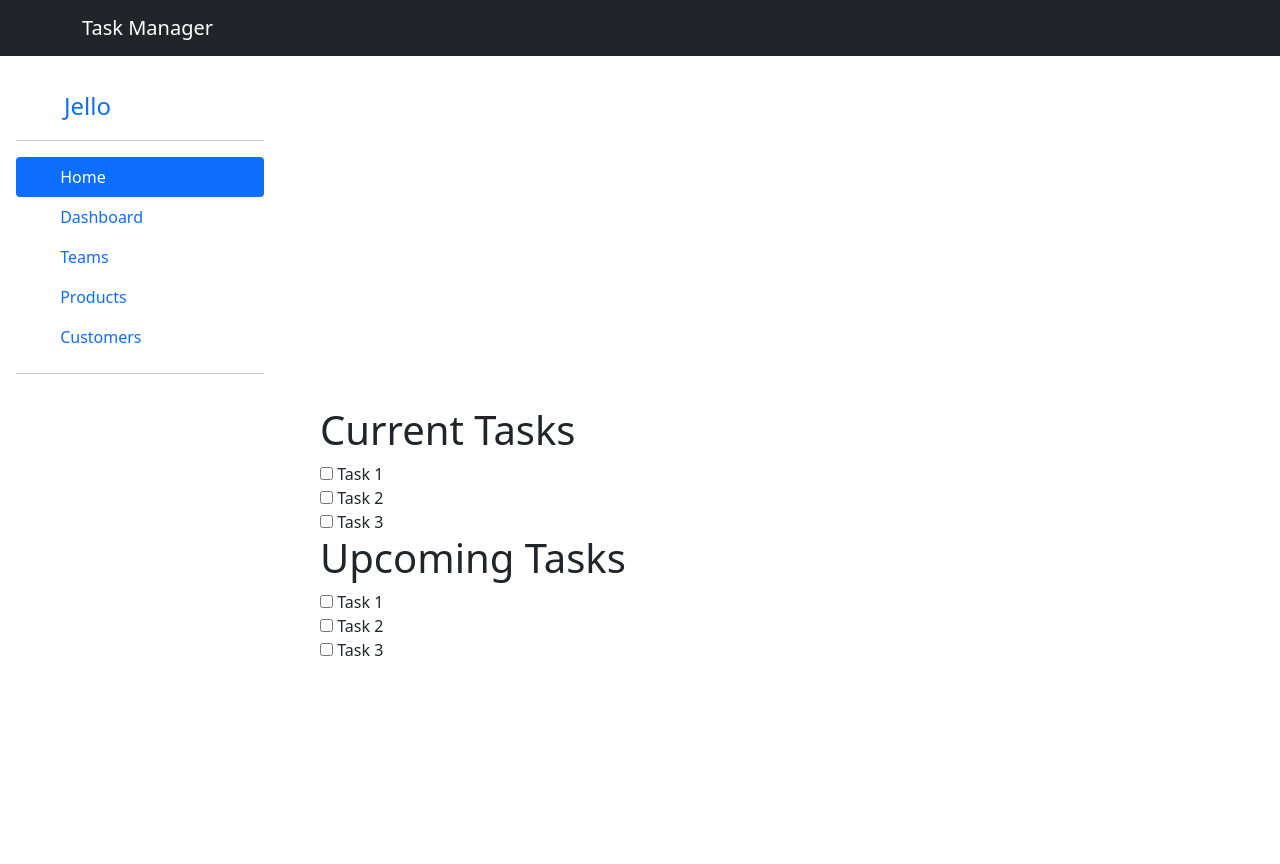
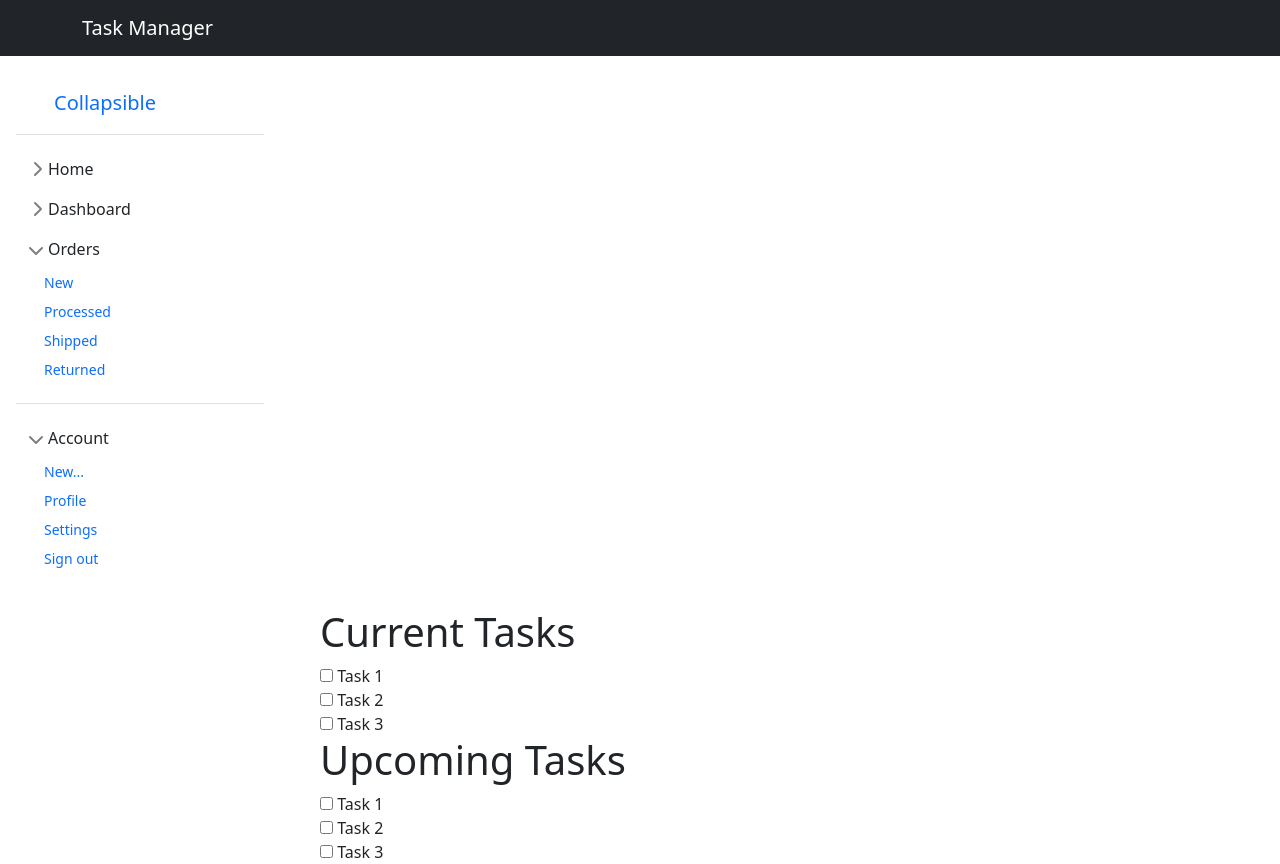
Before and after one commit to Ash281/5CCS2SEG-Team-Impala, a Django app: template tasks/templates/dashboard.html in a window 1280 px wide. Before the commit the page ends 656 px from the top, so only its background shows below. Run offline with Django 4.2, Linux system fonts and the light colour scheme; the template is opened without the code that fills it, so the values that code supplies are empty; some libraries are stand-ins or nearby versions.

Commit message:
carry on dashboard

```diff
--- a/tasks/templates/partials/sidebar.html
+++ b/tasks/templates/partials/sidebar.html
@@ -1,40 +1,60 @@
-<div class="d-flex flex-column flex-shrink-0 p-3 bg-body-tertiary" style="width: 280px;">
-    <a href="/" class="d-flex align-items-center mb-3 mb-md-0 me-md-auto link-body-emphasis text-decoration-none">
-      <svg class="bi pe-none me-2" width="40" height="32"><use xlink:href="#bootstrap"></use></svg>
-      <span class="fs-4">Jello</span>
+<div class="flex-shrink-0 p-3" style="width: 280px;">
+    <a href="/" class="d-flex align-items-center pb-3 mb-3 link-body-emphasis text-decoration-none border-bottom">
+      <svg class="bi pe-none me-2" width="30" height="24"><use xlink:href="#bootstrap"></use></svg>
+      <span class="fs-5 fw-semibold">Collapsible</span>
     </a>
-    <hr>
-    <ul class="nav nav-pills flex-column mb-auto">
-      <li class="nav-item">
-        <a href="#" class="nav-link active" aria-current="page">
-          <svg class="bi pe-none me-2" width="16" height="16"><use xlink:href="#home"></use></svg>
+    <ul class="list-unstyled ps-0">
+      <li class="mb-1">
+        <button class="btn btn-toggle d-inline-flex align-items-center rounded border-0 collapsed" data-bs-toggle="collapse" data-bs-target="#home-collapse" aria-expanded="false">
           Home
-        </a>
+        </button>
+        <div class="collapse" id="home-collapse" style="">
+          <ul class="btn-toggle-nav list-unstyled fw-normal pb-1 small">
+            <li><a href="#" class="link-body-emphasis d-inline-flex text-decoration-none rounded">Overview</a></li>
+            <li><a href="#" class="link-body-emphasis d-inline-flex text-decoration-none rounded">Updates</a></li>
+            <li><a href="#" class="link-body-emphasis d-inline-flex text-decoration-none rounded">Reports</a></li>
+          </ul>
+        </div>
       </li>
-      <li>
-        <a href="#" class="nav-link link-body-emphasis">
-          <svg class="bi pe-none me-2" width="16" height="16"><use xlink:href="#speedometer2"></use></svg>
+      <li class="mb-1">
+        <button class="btn btn-toggle d-inline-flex align-items-center rounded border-0 collapsed" data-bs-toggle="collapse" data-bs-target="#dashboard-collapse" aria-expanded="false">
           Dashboard
-        </a>
+        </button>
+        <div class="collapse" id="dashboard-collapse" style="">
+          <ul class="btn-toggle-nav list-unstyled fw-normal pb-1 small">
+            <li><a href="#" class="link-body-emphasis d-inline-flex text-decoration-none rounded">Overview</a></li>
+            <li><a href="#" class="link-body-emphasis d-inline-flex text-decoration-none rounded">Weekly</a></li>
+            <li><a href="#" class="link-body-emphasis d-inline-flex text-decoration-none rounded">Monthly</a></li>
+            <li><a href="#" class="link-body-emphasis d-inline-flex text-decoration-none rounded">Annually</a></li>
+          </ul>
+        </div>
       </li>
-      <li>
-        <a href="#" class="nav-link link-body-emphasis">
-          <svg class="bi pe-none me-2" width="16" height="16"><use xlink:href="#table"></use></svg>
-          Teams
-        </a>
+      <li class="mb-1">
+        <button class="btn btn-toggle d-inline-flex align-items-center rounded border-0" data-bs-toggle="collapse" data-bs-target="#orders-collapse" aria-expanded="true">
+          Orders
+        </button>
+        <div class="collapse show" id="orders-collapse" style="">
+          <ul class="btn-toggle-nav list-unstyled fw-normal pb-1 small">
+            <li><a href="#" class="link-body-emphasis d-inline-flex text-decoration-none rounded">New</a></li>
+            <li><a href="#" class="link-body-emphasis d-inline-flex text-decoration-none rounded">Processed</a></li>
+            <li><a href="#" class="link-body-emphasis d-inline-flex text-decoration-none rounded">Shipped</a></li>
+            <li><a href="#" class="link-body-emphasis d-inline-flex text-decoration-none rounded">Returned</a></li>
+          </ul>
+        </div>
       </li>
-      <li>
-        <a href="#" class="nav-link link-body-emphasis">
-          <svg class="bi pe-none me-2" width="16" height="16"><use xlink:href="#grid"></use></svg>
-          Products
-        </a>
-      </li>
-      <li>
-        <a href="#" class="nav-link link-body-emphasis">
-          <svg class="bi pe-none me-2" width="16" height="16"><use xlink:href="#people-circle"></use></svg>
-          Customers
-        </a>
+      <li class="border-top my-3"></li>
+      <li class="mb-1">
+        <button class="btn btn-toggle d-inline-flex align-items-center rounded border-0" data-bs-toggle="collapse" data-bs-target="#account-collapse" aria-expanded="true">
+          Account
+        </button>
+        <div class="collapse show" id="account-collapse" style="">
+          <ul class="btn-toggle-nav list-unstyled fw-normal pb-1 small">
+            <li><a href="#" class="link-body-emphasis d-inline-flex text-decoration-none rounded">New...</a></li>
+            <li><a href="#" class="link-body-emphasis d-inline-flex text-decoration-none rounded">Profile</a></li>
+            <li><a href="#" class="link-body-emphasis d-inline-flex text-decoration-none rounded">Settings</a></li>
+            <li><a href="#" class="link-body-emphasis d-inline-flex text-decoration-none rounded">Sign out</a></li>
+          </ul>
+        </div>
       </li>
     </ul>
-    <hr>
   </div>
```
